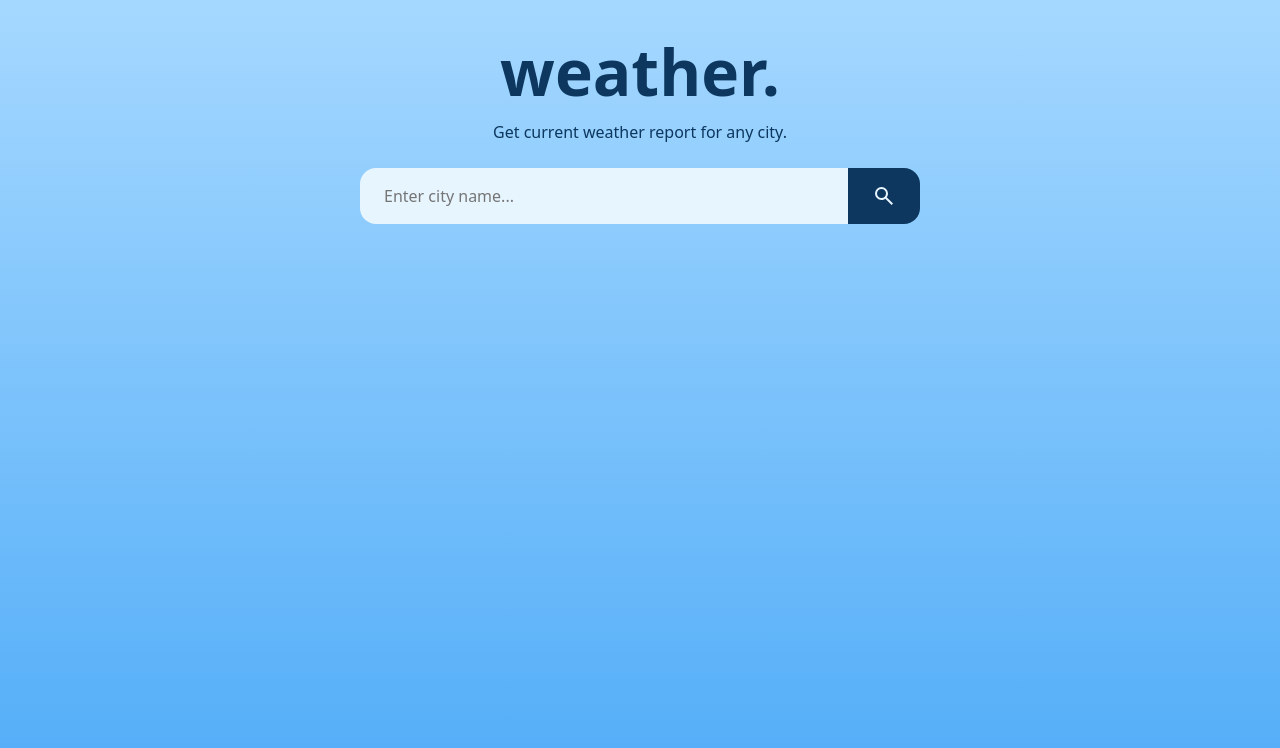
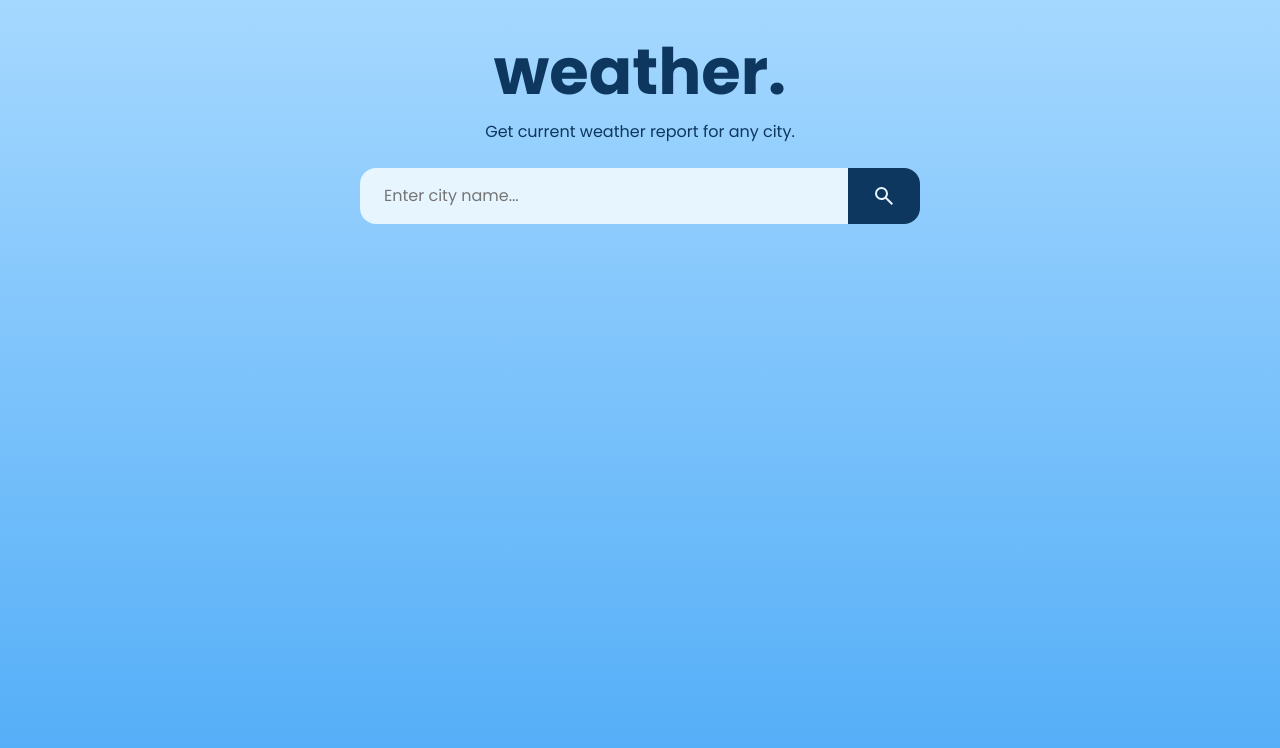
Before and after one commit to heygauravshukla/weather-app, a website built with Vite: page index.html in a window 1280 px wide. Built offline with nearby package versions, Linux system fonts and the light colour scheme; no server answers.

Commit message:
feat: use self-hosted poppins font

```diff
--- a/src/style.css
+++ b/src/style.css
@@ -1,3 +1,26 @@
+@font-face {
+  font-display: swap;
+  font-family: "Poppins";
+  font-style: normal;
+  font-weight: 400;
+  src: url("/public/fonts/poppins/poppins-v23-latin-regular.woff2")
+    format("woff2");
+}
+@font-face {
+  font-display: swap;
+  font-family: "Poppins";
+  font-style: normal;
+  font-weight: 500;
+  src: url("/public/fonts/poppins/poppins-v23-latin-500.woff2") format("woff2");
+}
+@font-face {
+  font-display: swap;
+  font-family: "Poppins";
+  font-style: normal;
+  font-weight: 700;
+  src: url("/public/fonts/poppins/poppins-v23-latin-700.woff2") format("woff2");
+}
+
 :root {
   --clr-text-1: hsl(209 75.7% 21%);
   --clr-text-2: hsl(209 75.8% 32.4%);
@@ -28,7 +51,7 @@
   --br-circle: 50%;
   --br-pill: 100vw;
 
-  --ff-sans: system-ui, sans-serif;
+  --ff-sans: "Poppins", sans-serif;
 
   --fw-regular: 400;
   --fw-medium: 500;
```
Also changed, not shown: public/fonts/poppins/poppins-v23-latin-500.woff2 (added), public/fonts/poppins/poppins-v23-latin-700.woff2 (added), public/fonts/poppins/poppins-v23-latin-regular.woff2 (added).
